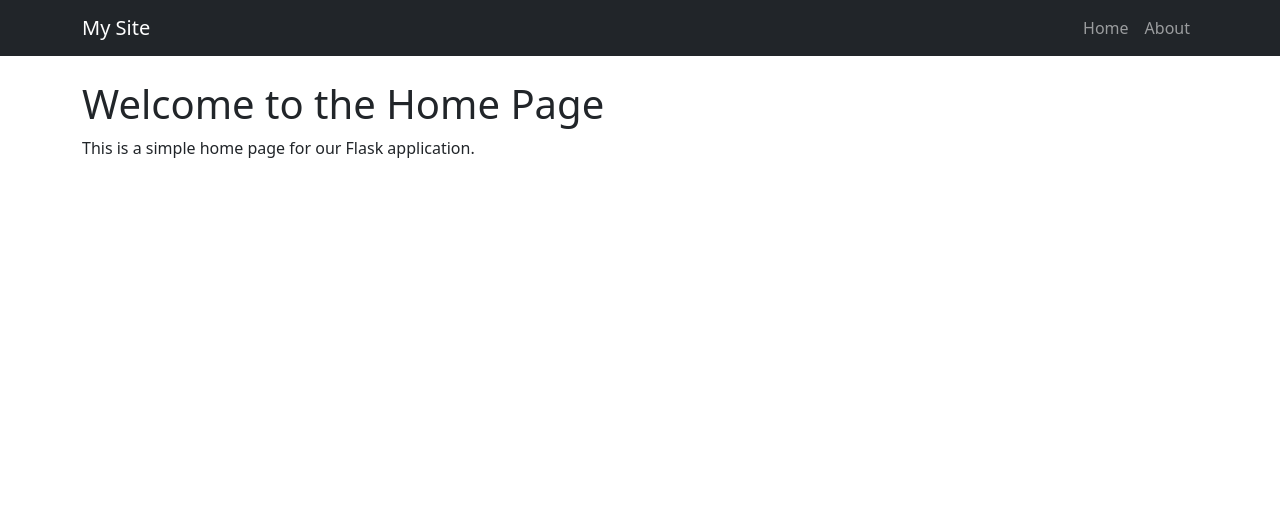
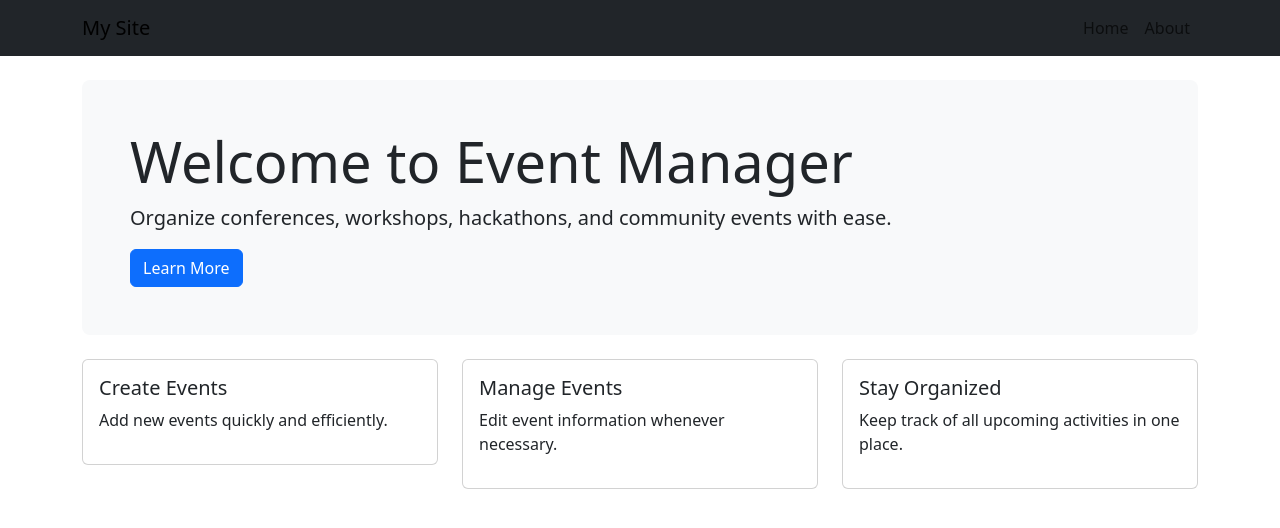
Before and after one commit to sahalmohamed1-lab/flask-bootstrap-assignment, a Flask app: page / in a window 1280 px wide. Shown: the top 528 px of the page. Run offline with Flask 3, Linux system fonts and the light colour scheme; some libraries are stand-ins or nearby versions.

Commit message:
Initial commit

```diff
--- a/templates/base.html
+++ b/templates/base.html
@@ -7,7 +7,7 @@
     {{ bootstrap.load_css() }}
 </head>
 <body>
-    <nav class="navbar navbar-expand-lg navbar-dark bg-dark">
+    <nav class="navbar navbar-expand-lg navbar-blue-600 bg-dark">
     <div class="container">
         <a class="navbar-brand" href="/">My Site</a>
         <div class="navbar-nav">
--- a/templates/index.html
+++ b/templates/index.html
@@ -5,6 +5,39 @@ Home
 {% endblock %}
 
 {% block content %}
-<h1>Welcome to the Home Page</h1>
-<p>This is a simple home page for our Flask application.</p>
+<div class="p-5 mb-4 bg-light rounded-3">
+    <h1 class="display-4">Welcome to Event Manager</h1>
+    <p class="lead">
+        Organize conferences, workshops, hackathons, and community events with ease.
+    </p>
+    <a href="/about" class="btn btn-primary">
+        Learn More
+    </a>
+</div>
+<div class="row">
+    <div class="col-md-4">
+        <div class="card">
+            <div class="card-body">
+                <h5>Create Events</h5>
+                <p>Add new events quickly and efficiently.</p>
+            </div>
+        </div>
+    </div>
+    <div class="col-md-4">
+        <div class="card">
+            <div class="card-body">
+                <h5>Manage Events</h5>
+                <p>Edit event information whenever necessary.</p>
+            </div>
+        </div>
+    </div>
+    <div class="col-md-4">
+        <div class="card">
+            <div class="card-body">
+                <h5>Stay Organized</h5>
+                <p>Keep track of all upcoming activities in one place.</p>
+            </div>
+        </div>
+    </div>
+</div>
 {% endblock %}
```
Also changed, not shown: templates/about.html (+18 -3 lines).
